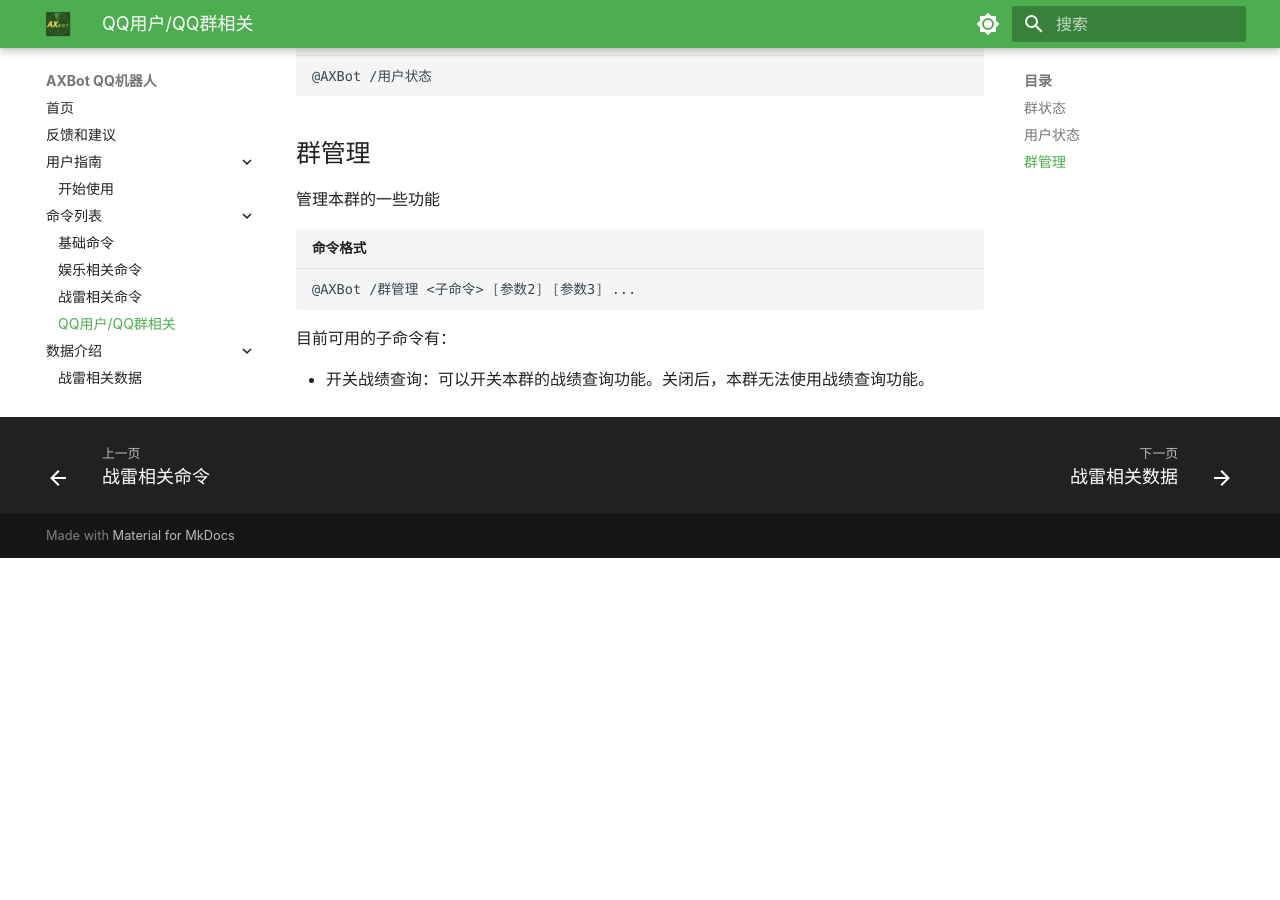
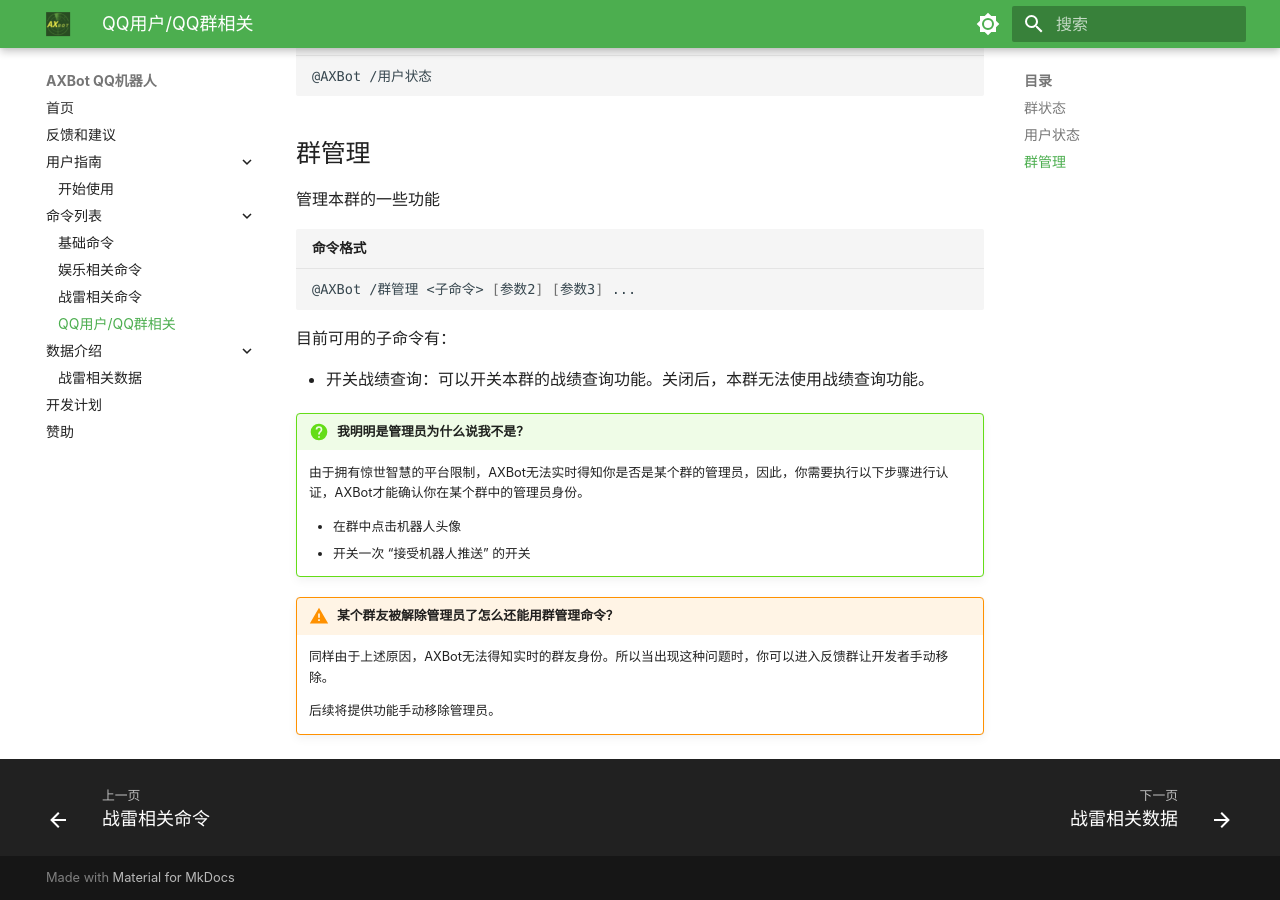
Before and after one commit to axiangcoding/axbot-qq-docs, an MkDocs documentation site: the page built from docs/command-list/qq-group.md, in a window 1280 px wide and 900 px high, scrolled down 773 px. Built offline with MkDocs 1.6.1 and Material for MkDocs 9.7.7, drawn with Linux system fonts in a browser that asks for light colours; before the commit the page ends 1331 px from its top, so only the background shows below that.

Commit message:
更新文档

```diff
--- a/docs/command-list/qq-group.md
+++ b/docs/command-list/qq-group.md
@@ -33,3 +33,16 @@
 目前可用的子命令有：
 
 - 开关战绩查询：可以开关本群的战绩查询功能。关闭后，本群无法使用战绩查询功能。
+
+!!! question "我明明是管理员为什么说我不是？"
+
+    由于拥有惊世智慧的平台限制，AXBot无法实时得知你是否是某个群的管理员，因此，你需要执行以下步骤进行认证，AXBot才能确认你在某个群中的管理员身份。
+
+    - 在群中点击机器人头像
+    - 开关一次 “接受机器人推送” 的开关
+
+!!! warning "某个群友被解除管理员了怎么还能用群管理命令？"
+
+    同样由于上述原因，AXBot无法得知实时的群友身份。所以当出现这种问题时，你可以进入反馈群让开发者手动移除。
+
+    后续将提供功能手动移除管理员。
```
